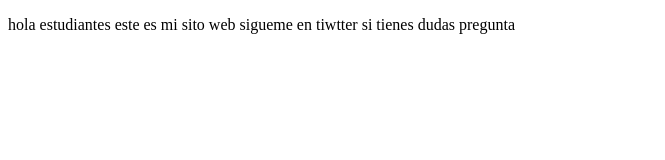
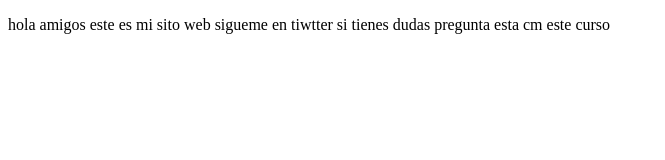
Before and after one commit to lucioaldape26/projectoDemoCursoPrework, a plain HTML site: page index.html in a window 1280 px wide. Shown: the whole page, without its empty margins (0-665 px from the left). Drawn offline with Linux system fonts and the light colour scheme.

```diff
--- a/index.html
+++ b/index.html
@@ -10,7 +10,8 @@
 </head>
 <body>
     <p>
-        hola estudiantes este es mi sito web sigueme en tiwtter si tienes dudas pregunta
+        hola amigos
+        este es mi sito web sigueme en tiwtter si tienes dudas pregunta esta cm este curso
 
     </p>
 </body>
```
